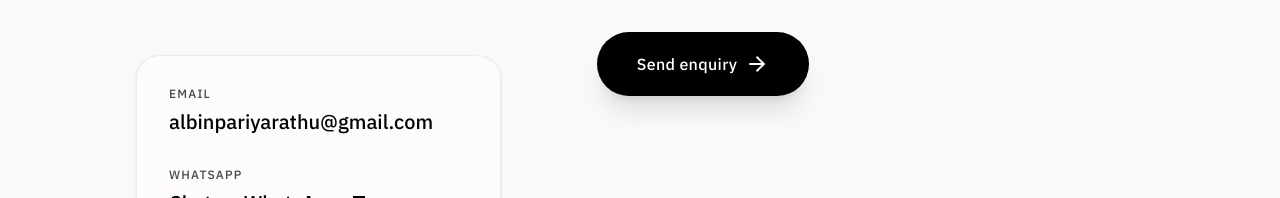
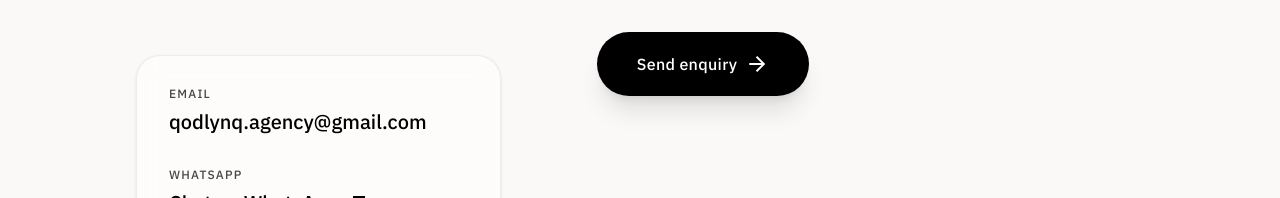
Before and after one commit to albin6/qodlynq-website, a Next.js app: page /contact in a window 1280 px wide. Shown: the part 796-994 px from the top of the page. Built offline with nearby package versions, Linux system fonts and the light colour scheme; no server answers.

Commit message:
feat: add root layout, contact page, and hero section

```diff
--- a/src/app/contact/page.tsx
+++ b/src/app/contact/page.tsx
@@ -38,14 +38,14 @@ export default function ContactPage() {
                 <div className="flex flex-col gap-8 p-8 bg-surface-container-lowest/50 backdrop-blur-md border border-outline-variant/30 rounded-3xl shadow-sm">
                   <div>
                     <h3 className="font-label-sm text-[12px] uppercase tracking-widest text-on-surface-variant mb-2">Email</h3>
-                    <a href="mailto:albinpariyarathu@gmail.com" className="font-headline-md text-[20px] font-medium text-primary hover:text-secondary transition-colors">
-                      albinpariyarathu@gmail.com
+                    <a href="mailto:qodlynq.agency@gmail.com" className="font-headline-md text-[20px] font-medium text-primary hover:text-secondary transition-colors">
+                      qodlynq.agency@gmail.com
                     </a>
                   </div>
 
                   <div>
                     <h3 className="font-label-sm text-[12px] uppercase tracking-widest text-on-surface-variant mb-2">WhatsApp</h3>
-                    <a href="https://wa.me/910000000000" target="_blank" rel="noopener noreferrer" className="font-headline-md text-[20px] font-medium text-primary hover:text-secondary transition-colors inline-flex items-center gap-2 group">
+                    <a href="https://wa.me/919037150655" target="_blank" rel="noopener noreferrer" className="font-headline-md text-[20px] font-medium text-primary hover:text-secondary transition-colors inline-flex items-center gap-2 group">
                       Chat on WhatsApp
                       <span className="material-symbols-outlined text-[20px] transition-transform duration-300 group-hover:translate-x-1 group-hover:-translate-y-1">arrow_outward</span>
                     </a>
--- a/src/app/layout.tsx
+++ b/src/app/layout.tsx
@@ -3,7 +3,6 @@ import { Inter, IBM_Plex_Sans } from "next/font/google";
 import "./globals.css";
 import { ShaderBackground } from "@/components/ui/ShaderBackground";
 import { SmoothScrollProvider } from "@/components/providers/SmoothScrollProvider";
-import { GoogleAnalytics } from '@next/third-parties/google';
 
 const inter = Inter({
   subsets: ["latin"],
@@ -101,7 +100,6 @@ export default function RootLayout({
           <ShaderBackground />
           {children}
         </SmoothScrollProvider>
-        <GoogleAnalytics gaId={process.env.NEXT_PUBLIC_GA_ID || ''} />
       </body>
     </html>
   );
--- a/src/components/sections/Hero.tsx
+++ b/src/components/sections/Hero.tsx
@@ -42,7 +42,7 @@ export function Hero() {
         </Reveal>
         <Reveal delay={200}>
           <div className="flex flex-col sm:flex-row items-center justify-center gap-4">
-            <a className="w-full sm:w-auto px-8 py-4 bg-primary text-on-primary font-label-sm text-[14px] font-medium rounded-full hover:bg-primary/90 transition-all duration-300 hover:shadow-xl hover:-translate-y-0.5" href="mailto:albinpariyarathu@gmail.com">
+            <a className="w-full sm:w-auto px-8 py-4 bg-primary text-on-primary font-label-sm text-[14px] font-medium rounded-full hover:bg-primary/90 transition-all duration-300 hover:shadow-xl hover:-translate-y-0.5" href="/contact">
               Start a project
             </a>
           </div>
--- a/src/components/sections/HumanContact.tsx
+++ b/src/components/sections/HumanContact.tsx
@@ -21,10 +21,10 @@ export function HumanContact() {
               Direct Engineering Line
             </span>
             <a
-              href="mailto:engineering@qodlynq.com"
+              href="mailto:qodlynq.agency@gmail.com"
               className="font-geist text-2xl md:text-4xl hover:text-on-surface-variant transition-colors"
             >
-              engineering@qodlynq.com
+              qodlynq.agency@gmail.com
             </a>
           </div>
 
```
